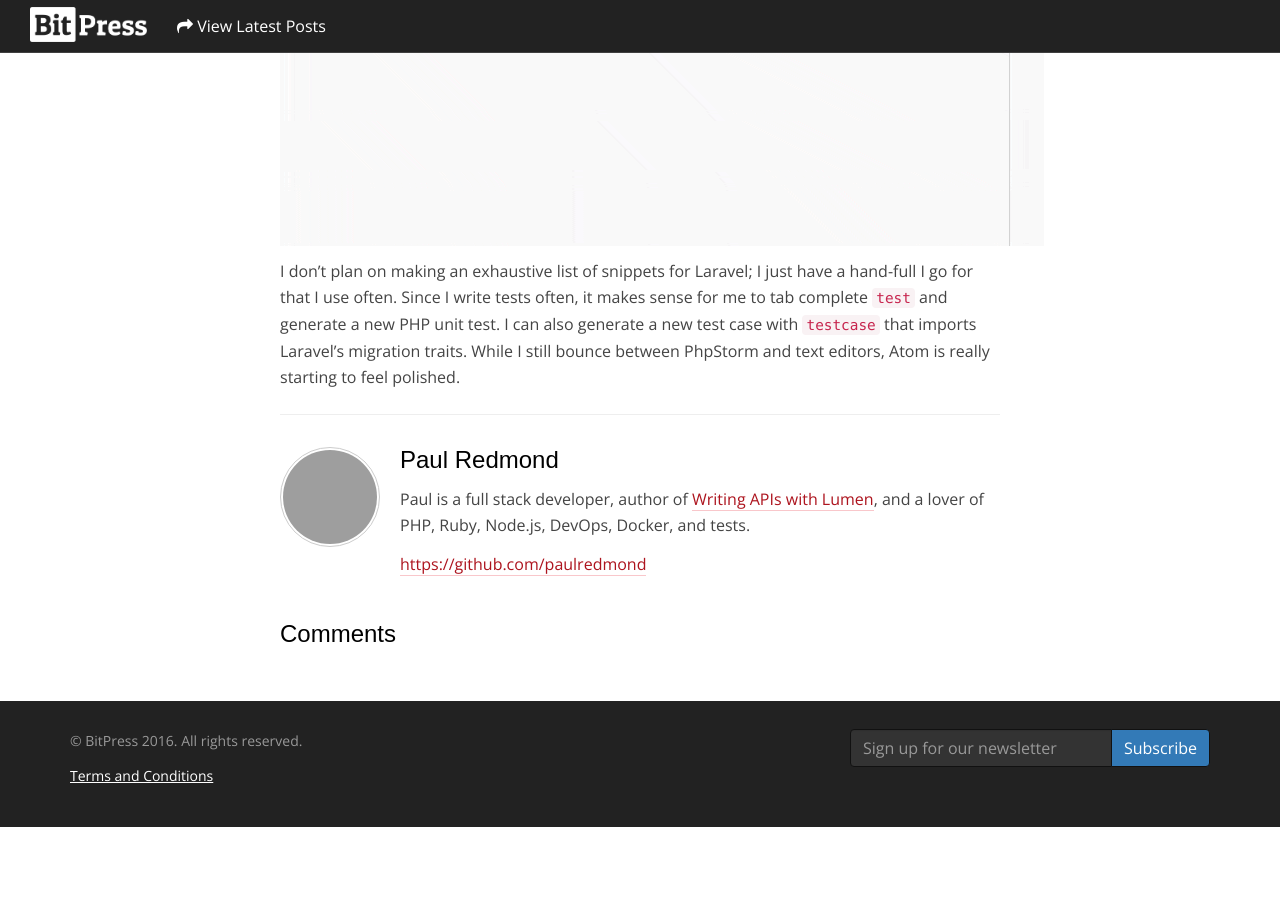
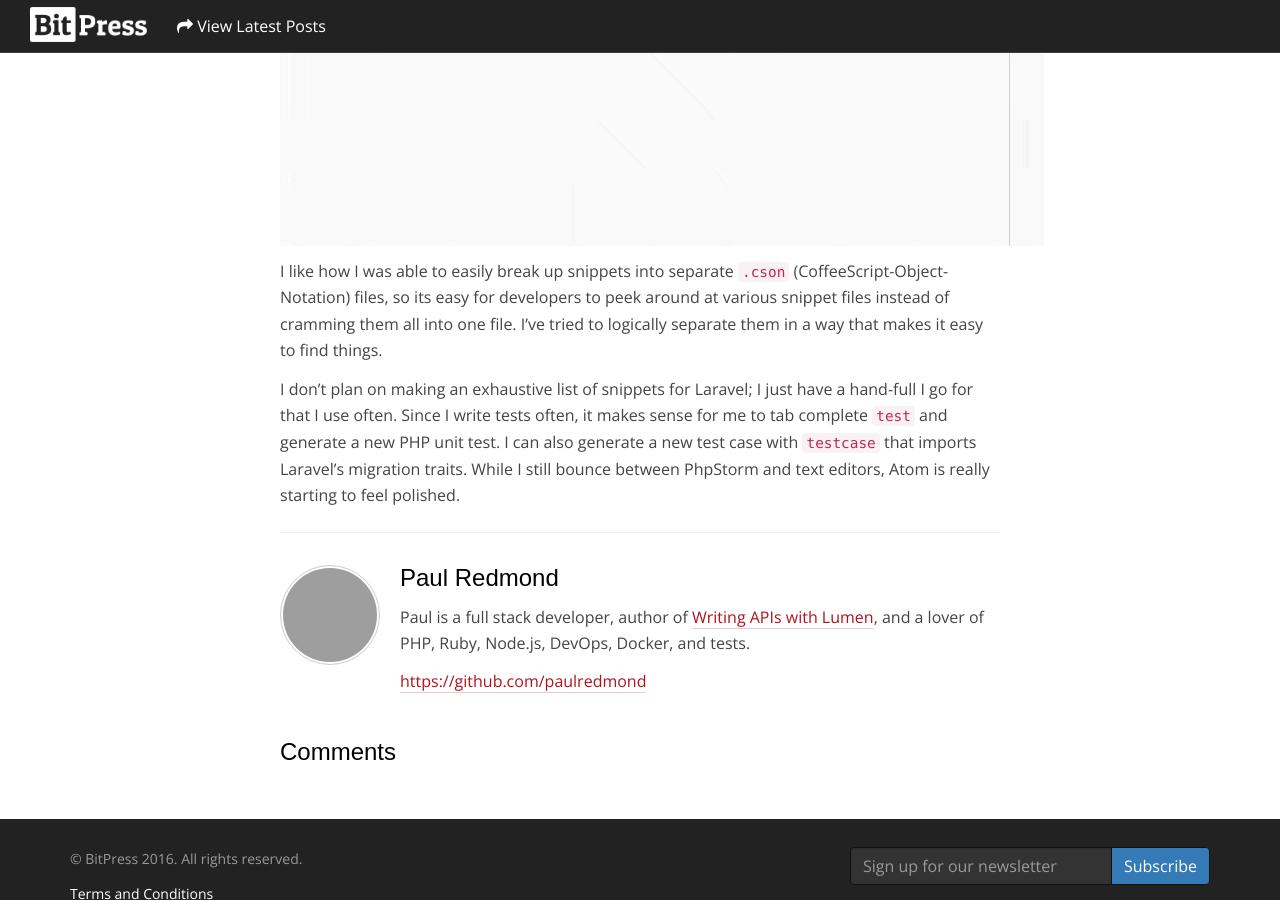
Before and after one commit to bitpressio/bitpressio.github.io, a Jekyll site: the page built from _posts/2017-02-13-larasnippets-atom-plugin.markdown, in a window 1280 px wide and 900 px high, scrolled down 762 px. Built offline with Jekyll 4.4.1, drawn with Linux system fonts in a browser that asks for light colours; some web fonts are replaced; comment, search, counter and statistics services are not loaded; before the commit the page ends 1589 px from its top, so only the background shows below that; grey boxes are pictures that could not be loaded.

Commit message:
More notes

```diff
--- a/_posts/2017-02-13-larasnippets-atom-plugin.markdown
+++ b/_posts/2017-02-13-larasnippets-atom-plugin.markdown
@@ -16,4 +16,6 @@ Check out my package at https://github.com/paulredmond/atom-larasnippets or inst
 
 [![Larasnippets Atom Package](/assets/images/blog/larasnippets-factory-example.gif)](https://github.com/paulredmond/atom-larasnippets)
 
+I like how I was able to easily break up snippets into separate `.cson` (CoffeeScript-Object-Notation) files, so its easy for developers to peek around at various snippet files instead of cramming them all into one file. I've tried to logically separate them in a way that makes it easy to find things.
+
 I don't plan on making an exhaustive list of snippets for Laravel; I just have a hand-full I go for that I use often. Since I write tests often, it makes sense for me to tab complete `test` and generate a new PHP unit test. I can also generate a new test case with `testcase` that imports Laravel's migration traits. While I still bounce between PhpStorm and text editors, Atom is really starting to feel polished.
```
